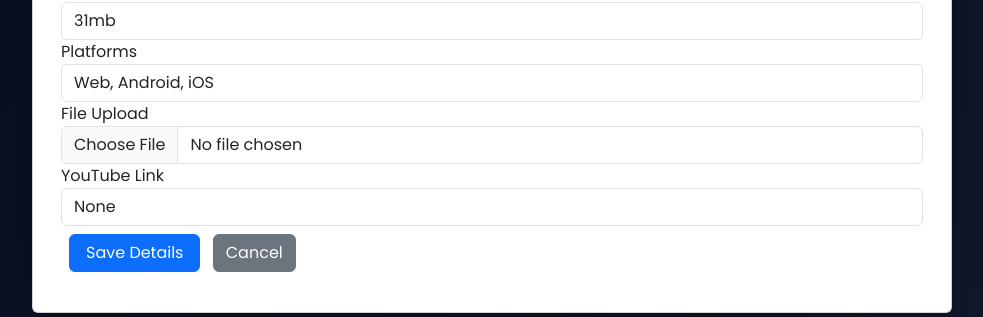
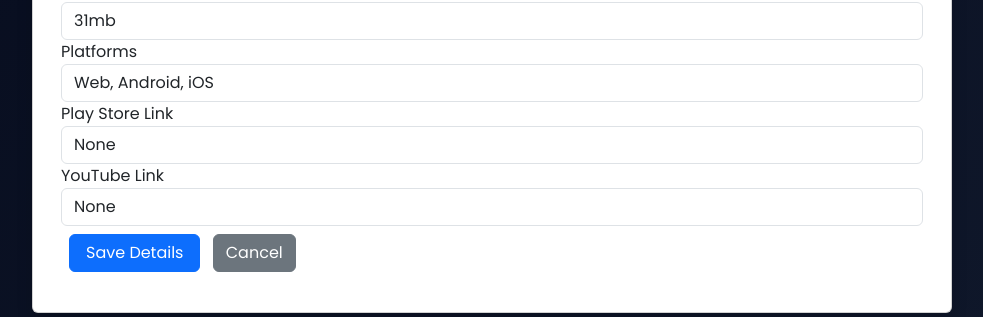
Before and after one commit to piyushratha/gauravgowebsite, a Django app: page /add_game_details/20 in a window 1280 px wide. Shown: the part 1148-1465 px from the top of the page, without its empty margins (288-1271 px from the left). Run offline with Django 4.2, Linux system fonts and the light colour scheme; a user stored in the database is signed in; data comes from the database, SQL or seed files in the repository.

Commit message:
changed the model.py and also some other change

```diff
--- a/gauravgowebsite/models.py
+++ b/gauravgowebsite/models.py
@@ -35,7 +35,7 @@
     # Additional details fields
     background_image = models.ImageField(upload_to='backgrounds/', null=True, blank=True)
     additional_description = models.TextField(null=True, blank=True)
-    file_upload = models.FileField(upload_to='game_files/', null=True, blank=True)
+    playstore_link = models.URLField(max_length=500, null=True, blank=True)
     release_date = models.DateField(null=True, blank=True)
     publisher = models.CharField(max_length=200, default='GauravGo Games')
     rating = models.DecimalField(max_digits=3, decimal_places=1, default=5.0)
--- a/gauravgowebsite/templates/add_game_details.html
+++ b/gauravgowebsite/templates/add_game_details.html
@@ -88,13 +88,11 @@
                         </div>
                     </div>
 
+                    <!-- Play Store Link Section (Replaces File Upload) -->
                     <div class="col-sm-12">
                         <div class="form-group">
-                            <label>File Upload</label>
-                            <input type="file" name="file_upload" class="form-control">
-                            {% if game.file_upload %}
-                                <small class="text-muted">Current: <a href="{{ game.file_upload.url }}" target="_blank">{{ game.file_upload.name }}</a></small>
-                            {% endif %}
+                            <label>Play Store Link</label>
+                            <input type="url" name="playstore_link" class="form-control" value="{{ game.playstore_link }}" placeholder="https://play.google.com/store/apps/details?id=...">
                         </div>
                     </div>
 
```
Also changed, not shown: gauravgowebsite/templates/games.html (+36 -2 lines).
